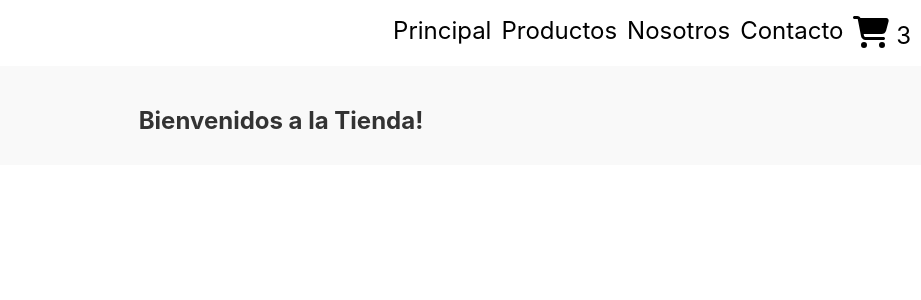
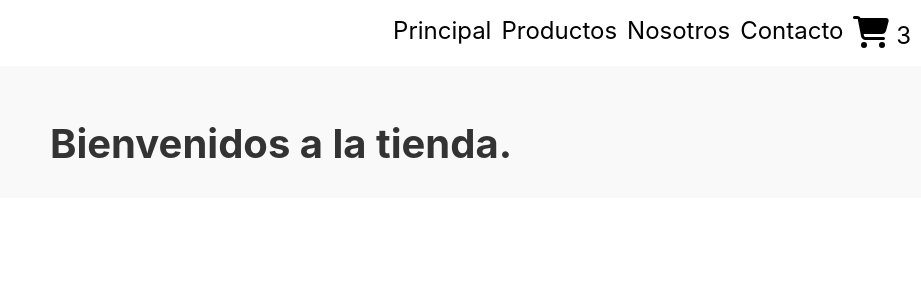
Before and after one commit to MatiasVillan/React-43305, a React (Create React App) app: page / in a window 1280 px wide. Shown: the top 300 px of the page, without its empty margins (359-1280 px from the left). Built offline with nearby package versions, Linux system fonts and the light colour scheme.

Commit message:
algunos ajustes

```diff
--- a/src/App.js
+++ b/src/App.js
@@ -6,7 +6,7 @@ function App() {
   return (
     <div className="App">
       <NavBar />
-      <ItemListContainer greeting="Bienvenidos a la Tienda!" />
+      <ItemListContainer greeting="Bienvenidos a la tienda." />
     </div>
   )
 }
--- a/src/components/ItemListContainer/ItemListContainer.css
+++ b/src/components/ItemListContainer/ItemListContainer.css
@@ -2,10 +2,10 @@
     text-align: center;
     padding: 20px;
     background-color:#F9F9F9;
-  }
+}
 
-  .item-list-container h2 {
-    font-size: 24px;
+.item-list-container h2 {
+    font-size: 2.5rem;
     color: #333333;
     margin-bottom: 10px;
-  }
+}
```
